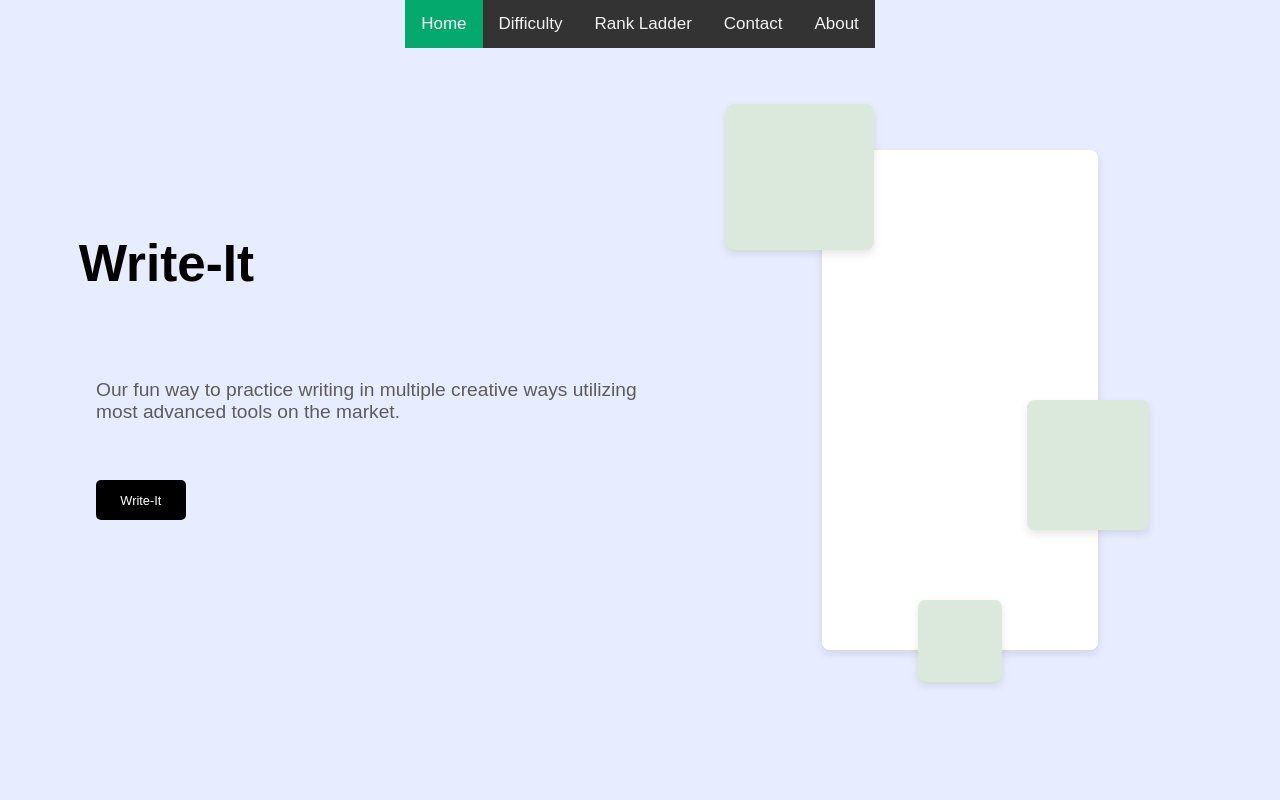
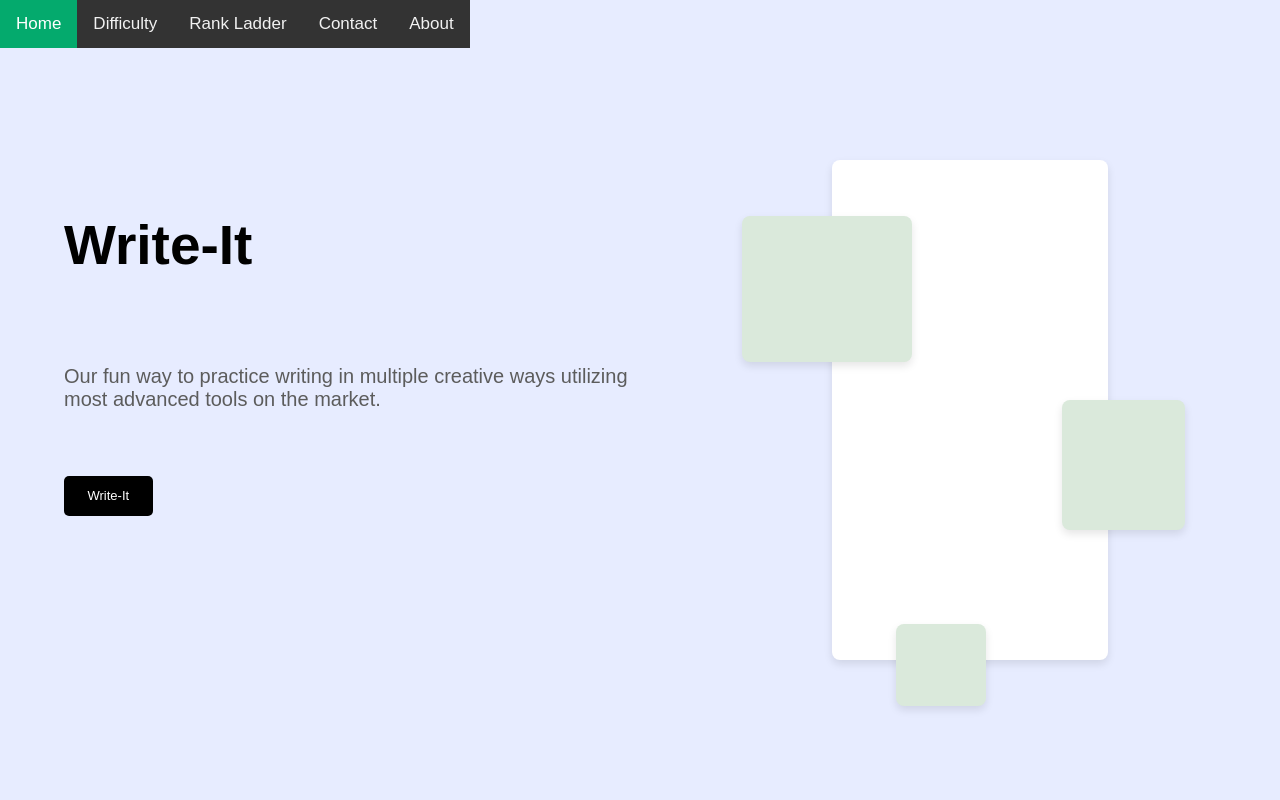
Before and after one commit to jccoulson/write-it, a Flask app: page / in a window 1280 px wide. Run offline with Flask 3, Linux system fonts and the light colour scheme.

Commit message:
fixed navbar, made containers,text, and button more consistent with page pixel values

```diff
--- a/static/css/landing_page.css
+++ b/static/css/landing_page.css
@@ -1,10 +1,7 @@
 body {
     font-family: 'Arial', sans-serif;
-    margin: 0;
+    margin: 0; /* need to add margin:0 to ensure navbar aligns properly */
     padding: 0;
-    display: flex;
-    justify-content: center;
-    flex-direction: column;
     align-items: center;
     height: 100vh;
     width: 100vw;
@@ -12,37 +9,49 @@ body {
     padding-left: 0;
 }
 
+/* for the title,text and button */
+.write_it_content{
+    min-width: 50px;
+    min-height: 50px;
+    text-align: left;
+    position:absolute;
+    left: 5%;
+    top:10%;
+}
+
 /* big bg vertcal container */
 .bg_container{
+    position:absolute;
+    top:20%;
     text-align: center;
-    /* position: absolute; */
     padding: 10px;
     border-radius: 8px;
     background: white;
     box-shadow: 0 4px 8px rgba(0,0,0,0.1);
     width: 20%;
     height: 60vh;
-    overflow:visible;
-    margin-left: 50%; /* align from the center to the right on positive percentage */
-    /* lower z-index goes to background */
+    overflow:hidden;
+    margin-left: 65%;
     z-index: 0;
+    min-width: 250px;
 }
 
 /* cubical foreground larger container*/
 .large_container{
     text-align: center;
     padding: 10px;
-    top: 13%; /* adjust from the top to bottom */
+    top: 27%; /* adjust from the top to bottom */
     position: absolute;
     border-radius: 8px;
     background: #DAE9DB;
     box-shadow: 0 4px 8px rgba(0,0,0,0.1);
     width: 10vw;
     height: 17vh;
-    overflow:auto;
-    margin-left: 25%;
+    overflow:hidden;
+    margin-left: 58%;
     padding-bottom: 0;
     z-index: 1;
+    min-width: 150px;
 }
 
 /* cubical foreground medium container*/
@@ -57,75 +66,70 @@ body {
     width: 8vw;
     height: 15vh;
     overflow:auto;
-    margin-left: 70%;
+    margin-left: 83%;
     padding-bottom: 0;
     z-index: 1;
+    min-width: 100px;
 }
 
 /* cubical foreground larger container*/
 .small_container{
     text-align: center;
     padding: 10px;
-    top: 75%; /* height from top */
+    top: 78%; /* height from top */
     position: absolute;
     border-radius: 8px;
     background: #DAE9DB;
     box-shadow: 0 4px 8px rgba(0,0,0,0.1);
     width: 5vw;
     height: 9vh;
-    margin-left: 50%; /* align to the left */
+    margin-left: 70%; /* align to the left */
     padding-bottom: 0px;
     z-index: 1;
     overflow:clip;
+    min-width: 70px;
+}
+
+.intro_title{
+    margin-top:15%;
+    color: black;
+    border: none;
+    background-color: transparent;
+    border-radius: 0;
+    padding: 0;
+    font-size: 55px;
+    width: 25%;
+    height: 20%;
+    overflow:visible;
 }
 
 .intro_text {
-    text-align: left;
-    position: absolute;
-    top: 45%;
+    margin-top:10%;
     color: rgb(92, 92, 92);
     border: none;
     background-color: transparent;
     border-radius: 0;
     padding: 0;
-    font-size: 1.5vw;
-    width: 45%;
+    font-size: 20px;
+    width: 65%;
     height: 20%;
-    margin-left: -40%;
-    overflow:clip;
+    text-overflow: ellipsis;
 }
 
-.intro_title{
+.intro_button {
     text-align: center;
-    position: absolute;
-    top: 25%;
-    color: black;
-    border: none;
-    background-color: transparent;
-    border-radius: 0;
-    padding: 0;
-    font-size: 4vw;
-    width: 20%;
-    height: 20%;
-    margin-left: -74%;
-    overflow:visible;
-}
-.difficulty_nav {
-    text-align: center;
-    position: absolute;
-    top: 60%;
-    width: 7%;
-    height:5%;
-    margin-left: -78%;
-    overflow:visible;
-}
-.intro_button {
-    height: 100%;
-    width: 100%;
+    margin-top:5%;
+    height: 5vh;
+    width: 10%;
     background-color: black;
     color: white;
     border-radius: 5px;
-    font-size: 1vw;
+    padding:10px;
+    font-size: 13px;
     border: none;
     cursor: pointer;
 }
+
+button:hover{
+    opacity: 70%;
+}
--- a/templates/landing_page.html
+++ b/templates/landing_page.html
@@ -18,7 +18,9 @@
 </div>
 
 <body>
-
+    <div class="row">
+        <div class="column">
+            <div class="content_container">
                 <div class="bg_container">
                 </div>
 
@@ -30,14 +32,20 @@
 
                 <div class="small_container">
                 </div>
+            </div>
+        </div>
 
-
+    <div class="column">
+        <div class="write_it_content">
             <h1 class="intro_title">Write-It</h1>
             <p class="intro_text">Our fun way to practice writing in multiple creative ways utilizing most advanced tools on the market.</p>
 
             <a class = "difficulty_nav", href="/difficulty">
                 <button type="button" class="intro_button">Write-It</button>
             </form>
+        </div>
+    </div>
+</div>
 
 
 
```
Lines whose indentation alone changed are shown as unchanged.
